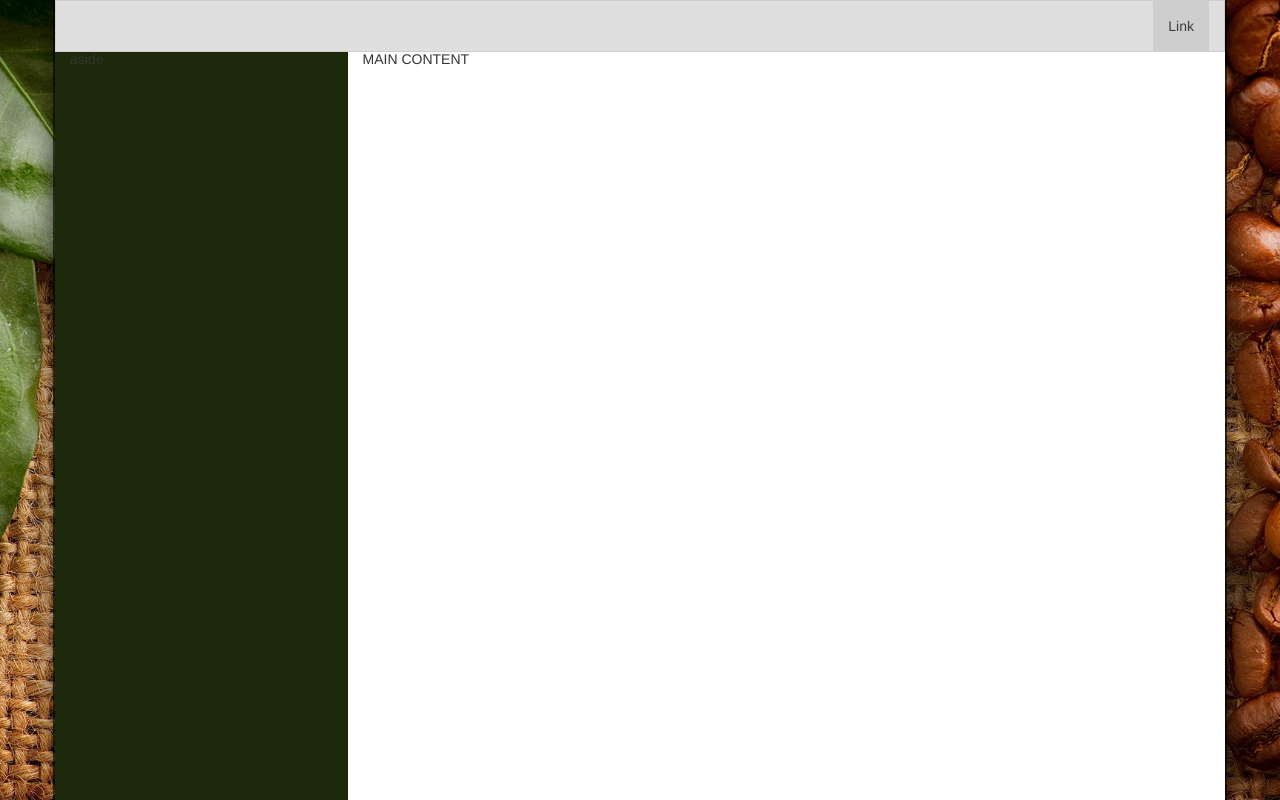
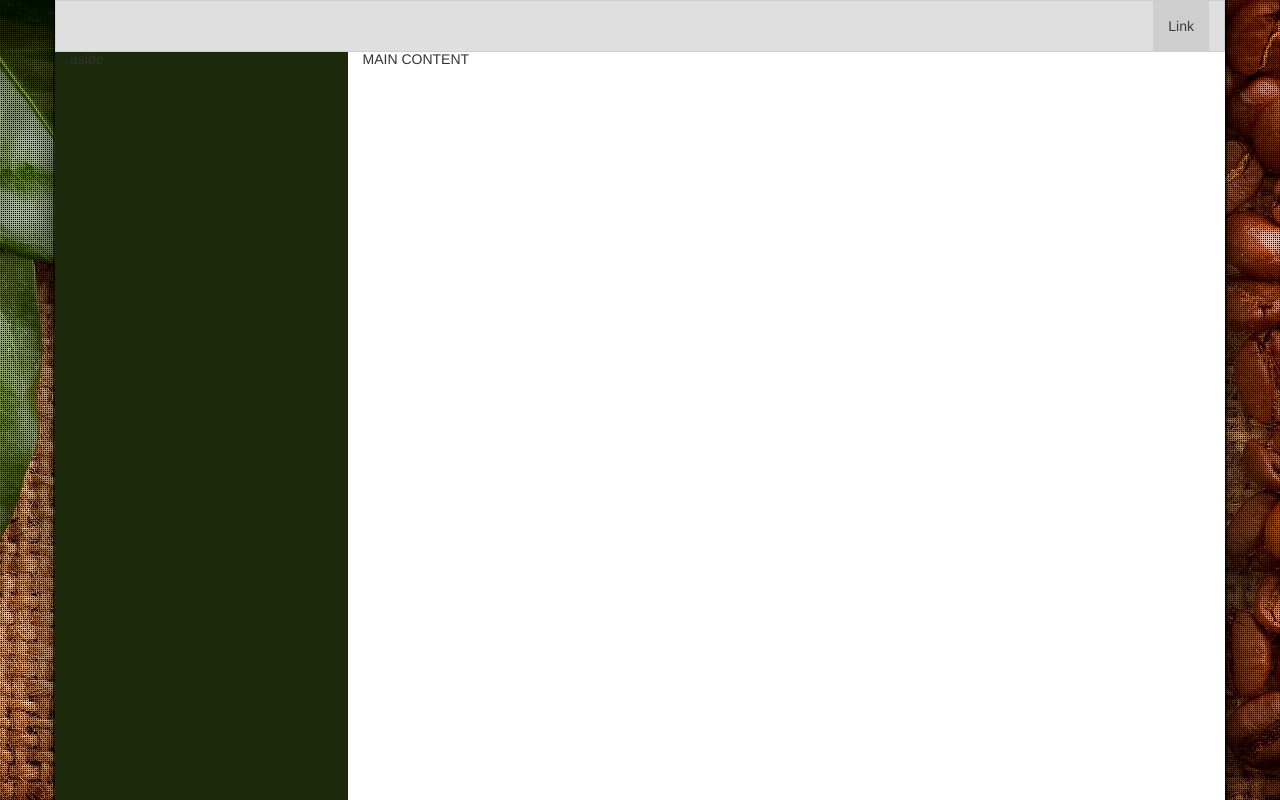
Before and after one commit to ChristfriedLPHDXD2008/WebEWL, a PHP site: page / in a window 1280 px wide. Run offline with PHP 8.4, Linux system fonts and the light colour scheme.

Commit message:
Background grid

```diff
--- a/frontend/blueprint.php
+++ b/frontend/blueprint.php
@@ -13,7 +13,7 @@
 	<link rel="stylesheet" href="/styles/css/stylesheet.css" />
 </head>
 <body>
-    <div class="wrapper">
+    <div id="wrapper">
 		<nav class="container">
 			<div class="row">
 				<div class="navbar navbar-custom">
--- a/styles/css/stylesheet.css
+++ b/styles/css/stylesheet.css
@@ -16,6 +16,9 @@ body {
   padding: 0;
   background: #b39b76 url("/img/background.jpg") center center fixed;
   background-size: cover; }
+
+#wrapper {
+  background: url("/img/raster-2x2.png") repeat center center fixed; }
 
 nav {
   display: block;
```
Also changed, not shown: img/raster-2x2.png (added), img/raster-3x3.png (added), 1 other file.
